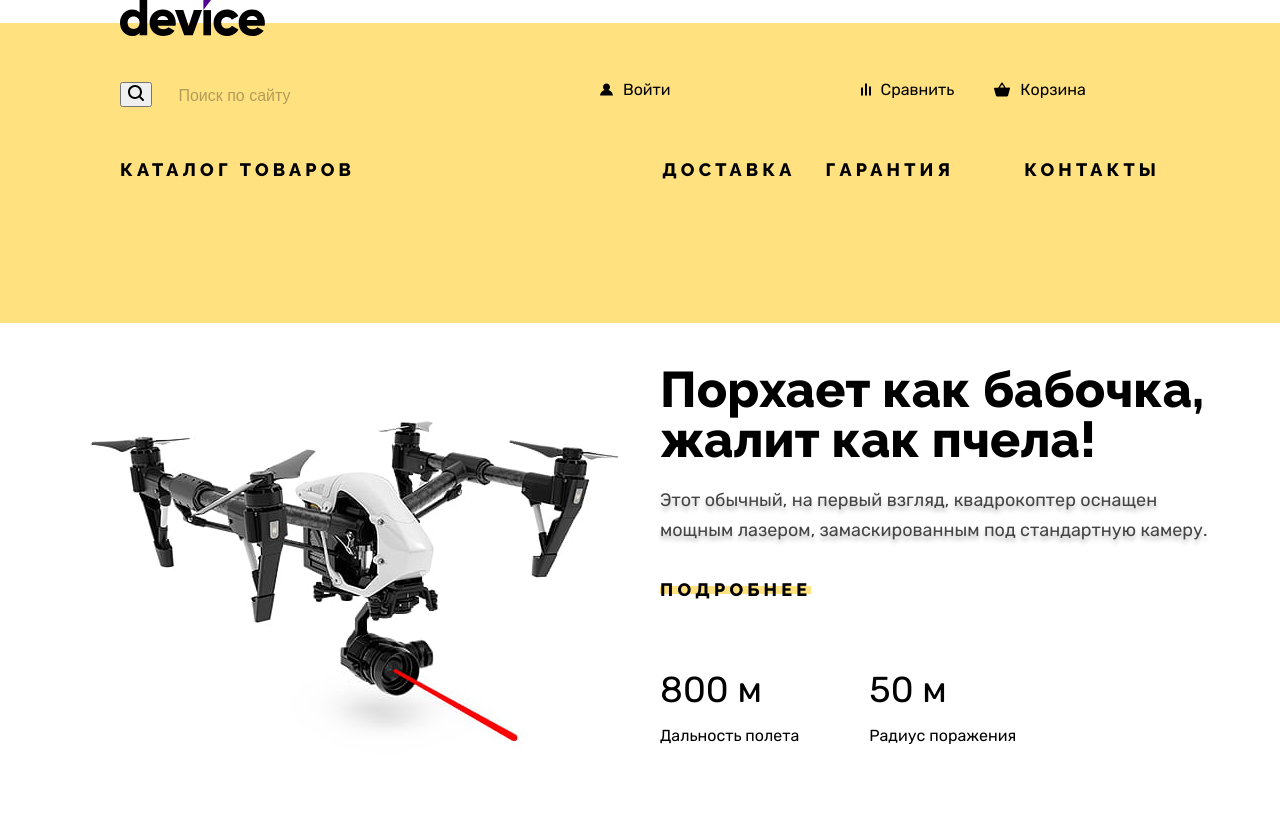
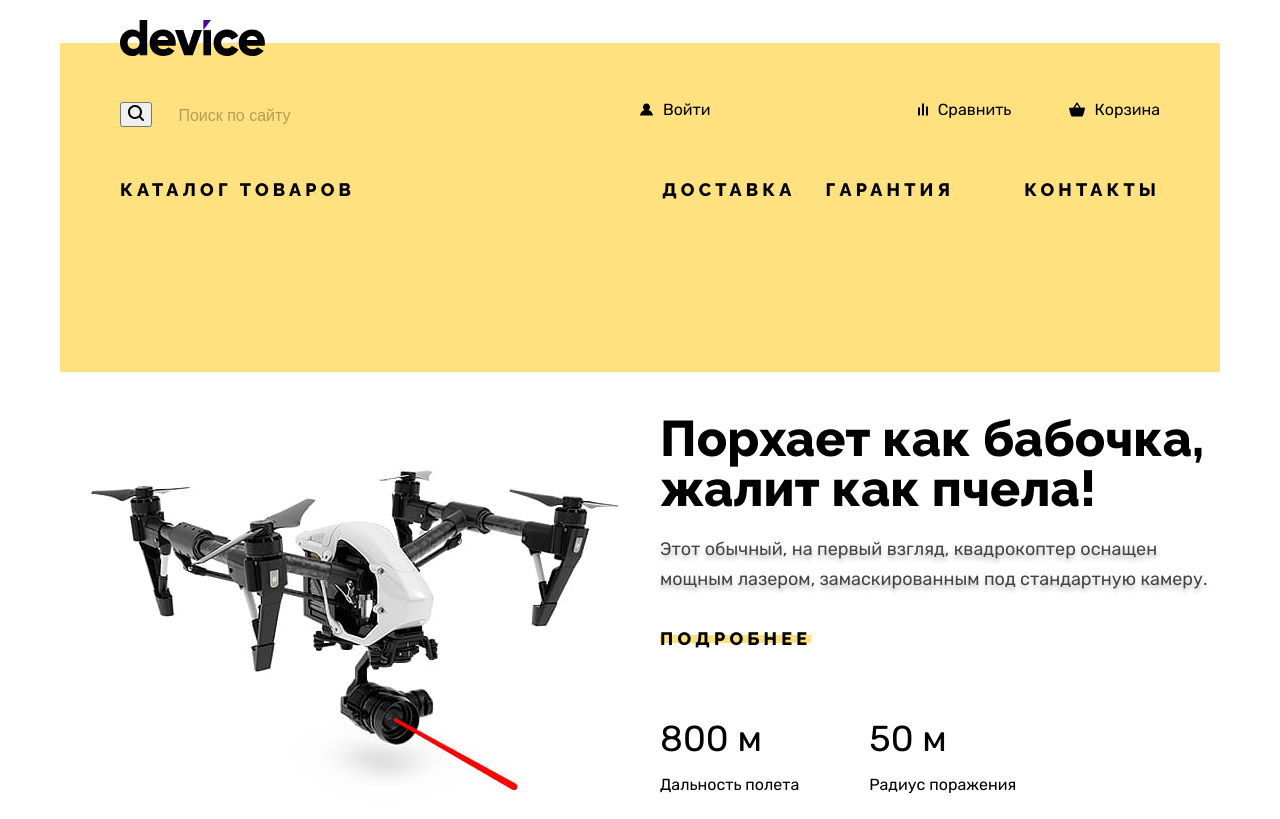
Before and after one commit to semenov-vldr/1778433-device-32, a plain HTML site: page Device/index.html in a window 1280 px wide. Shown: the top 819 px of the page. Drawn offline with Linux system fonts and the light colour scheme.

Commit message:
Исправил некоторые мелочи в шапке

```diff
--- a/Device/index.html
+++ b/Device/index.html
@@ -8,7 +8,6 @@
   <body>
       <!--Шапка страницы-->
     <header class="page-header">
-        <div class="header-container">
         <a href="" class="logo-link">
             <img class="logo" src="./image/logo/device-logo-head.svg" alt="Логотип «Device»">
         </a>
@@ -40,7 +39,6 @@
                     </ul>
                 </div>
             </div>
-        </div>
 
     <!--Навигация-->
         <nav class="navigation">
--- a/Device/styles/styles.css
+++ b/Device/styles/styles.css
@@ -28,6 +28,7 @@ html {
 
 body {
     margin: 0;
+    padding-top: 20px;
     display: flex;
     flex-direction: column;
     min-height: 100%;
@@ -66,19 +67,25 @@ a {
 
 
 .page-header {
-    min-height: 323px;
+    width: 1160px;
+    margin: 0 auto;
+    width: 1160px;
+    padding-left: 60px;
+    padding-right: 60px;
+    padding-bottom: 167px;
+    box-sizing: border-box;
     color: #000000;
     background-color: #FFE17F;
     background: linear-gradient(to bottom, #ffffff 0 23px, #FFE17F 23px 323px);
 }
 
-.header-container {
+/* .header-container {
     margin: 0 auto;
     width: 1160px;
     padding-left: 60px;
     padding-right: 60px;
     box-sizing: border-box;
-}
+} */
 
 /* блок поиска */
 .search-form {
@@ -102,11 +109,8 @@ a {
 /* Каталог товаров и сервисные ссылки */
 .navigation {
     display: flex;
-    width: 1160px;
     margin: 0 auto;
     margin-top: 45px;
-    padding-left: 60px;
-    padding-right: 60px;
     box-sizing: border-box;
 }
 
@@ -123,8 +127,8 @@ a {
 /* Блок верхнего меню в шапке */
 .user-menu {
     display: flex;
-    padding-right: 50px;
     margin-top: 35px;
+    justify-content: space-between;
 }
 
 .header-icon-container {
@@ -134,6 +138,7 @@ a {
 /* Список ссылок Войти, Сравнить и Корзина */
 .header-icon-list {
     display: flex;
+    justify-content: space-between;
     margin: 0;
     padding: 0;
 }
@@ -166,7 +171,6 @@ a {
 
 /* Навигация: "Каталог товаров" */
 .catalog-link {
-
     font-family: "Raleway", sans-serif;
     color: inherit;
     line-height: 21px;
@@ -177,6 +181,7 @@ a {
 
 .header-navigation-container {
     margin-left: auto;
+
 }
 
 .navigation-list {
```
